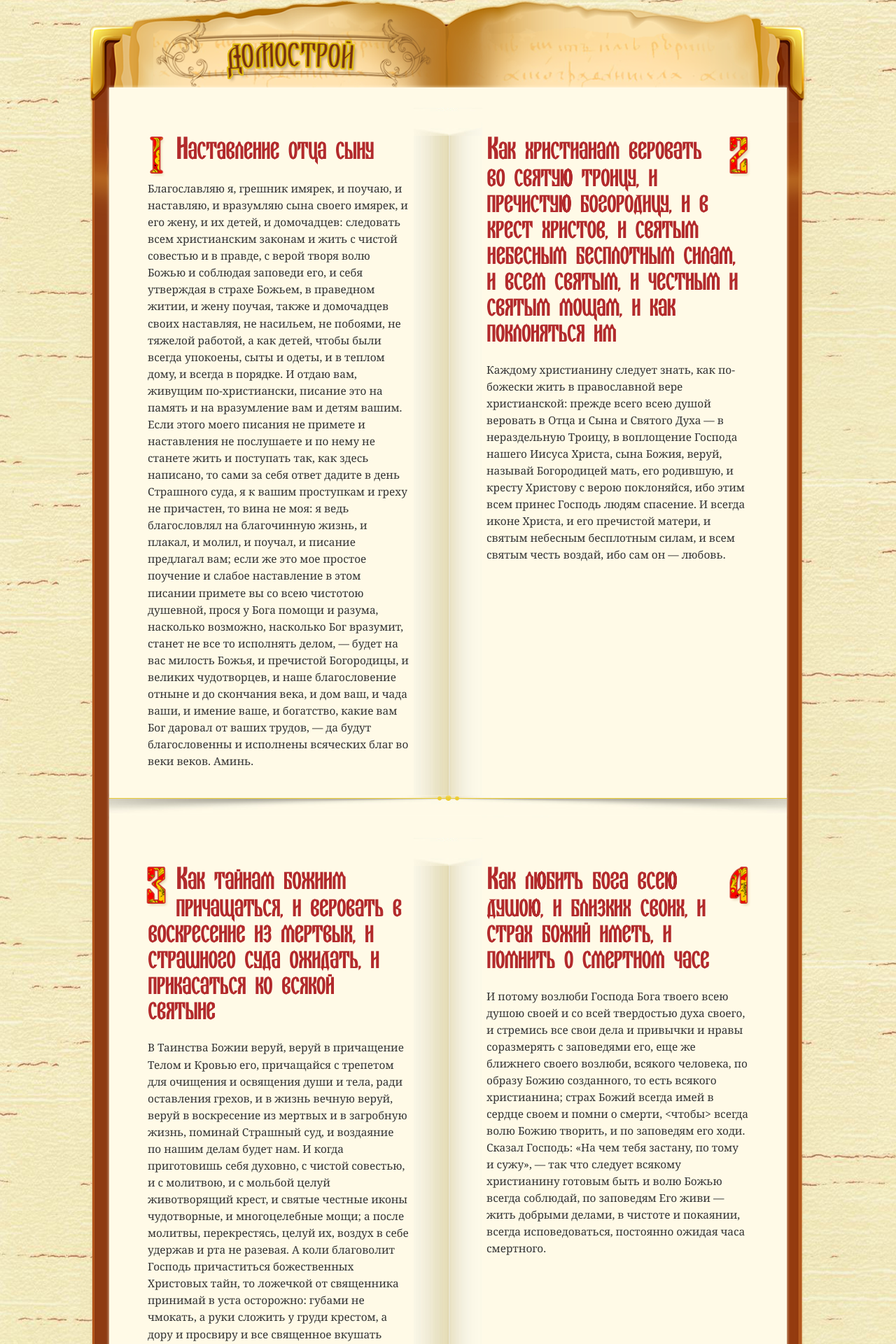
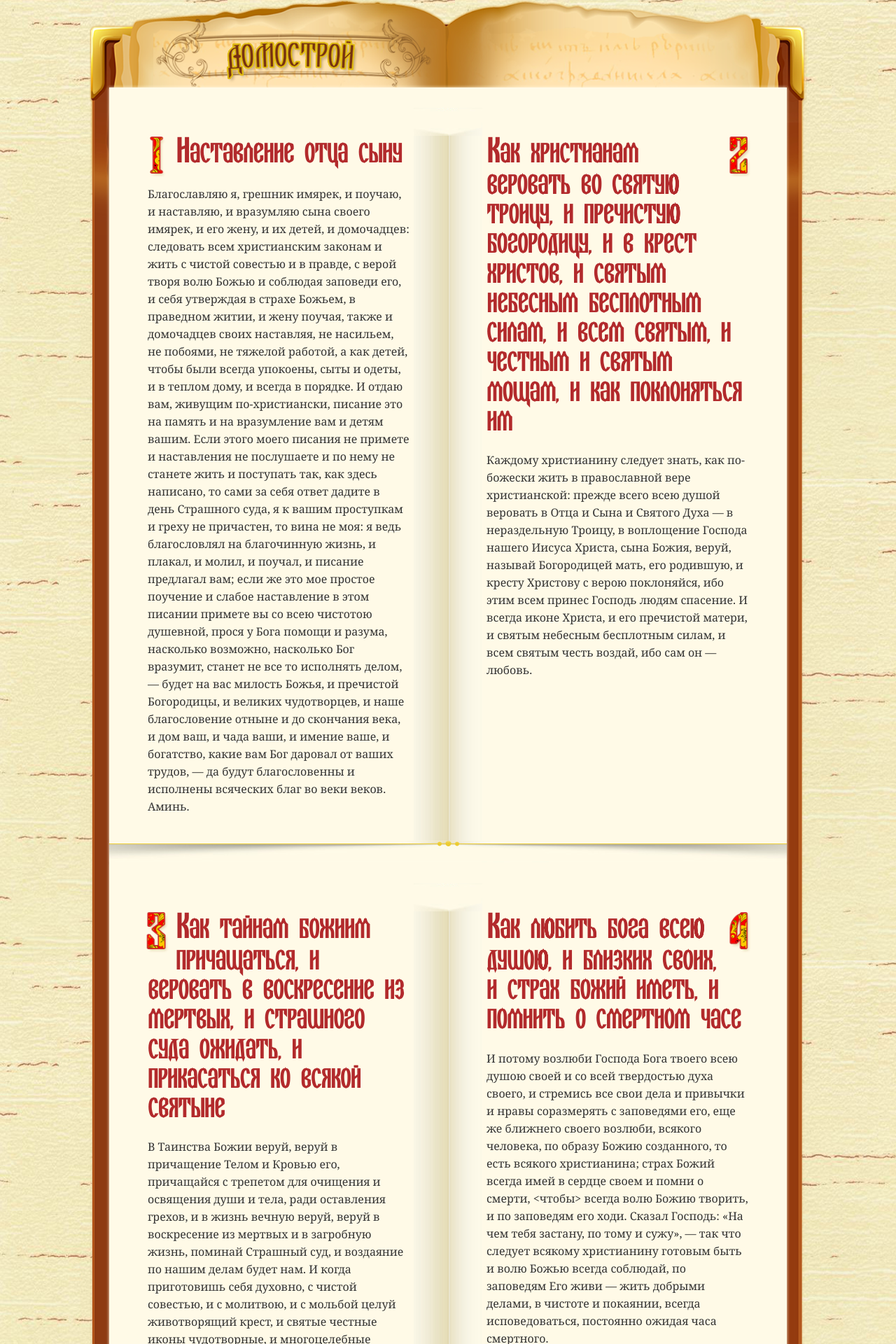
Before and after one commit to garex/domostroi.me, a Jekyll site: the page built from index.html, in a window 1280 px wide. Shown: the top 1920 px of the page at 70% size. Built offline with Jekyll 4.4.1, drawn with Linux system fonts in a browser that asks for light colours.

Commit message:
Update font-family for body

```diff
--- a/css/style.css
+++ b/css/style.css
@@ -245,11 +245,14 @@ body {
   font-size: 130%;
 }
 
+body {
+  font-family:  Georgia, "Times New Roman", Times, serif;
+  font-size: 16px;
+  line-height: 1.56261;
+}
+
 .article p {
     margin-bottom: 1em;
-    font-family:  Georgia, "Times New Roman", Times, serif;
-    font-size: 1.1em;
-    line-height: 1.56261;
 }
 
 .article a {
```
